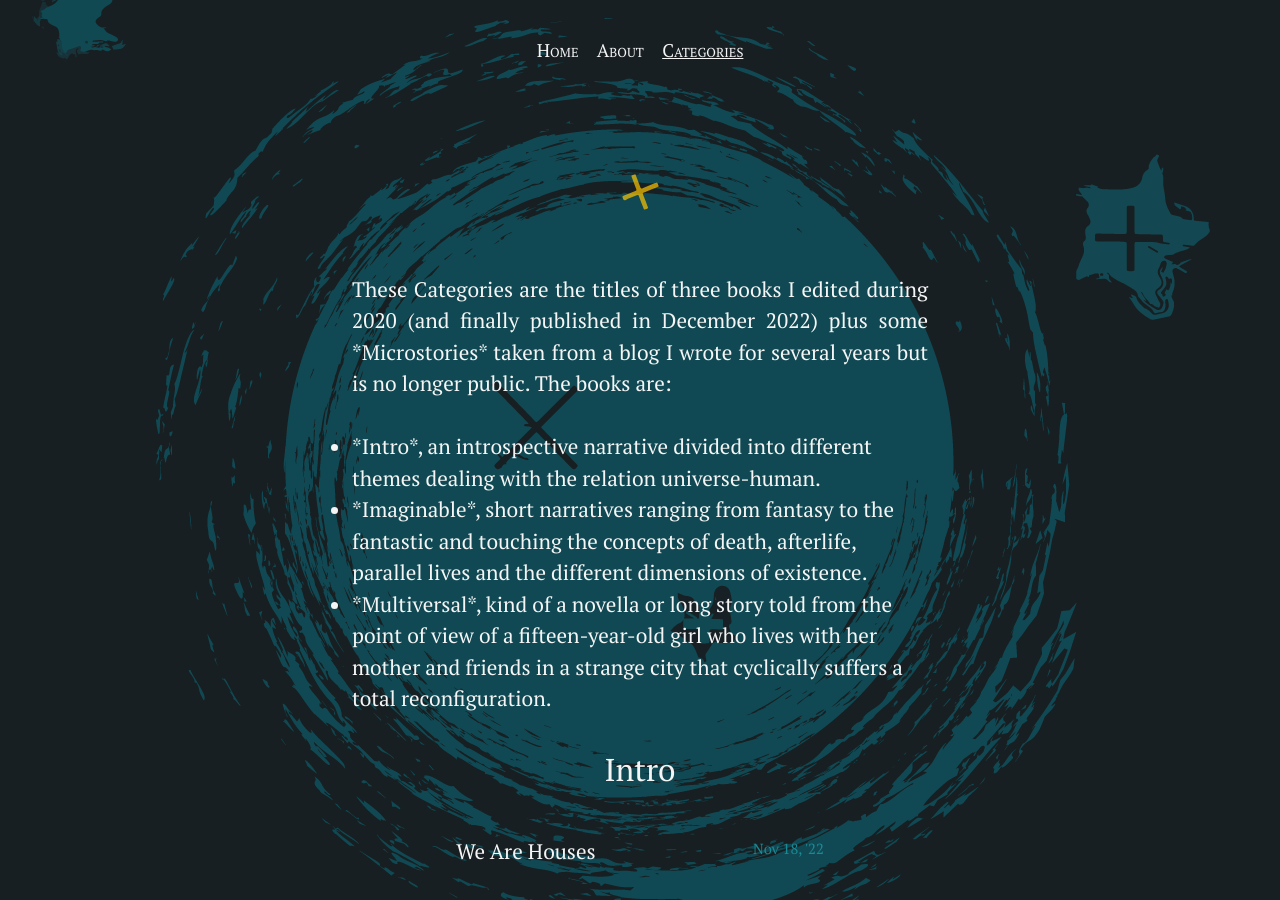
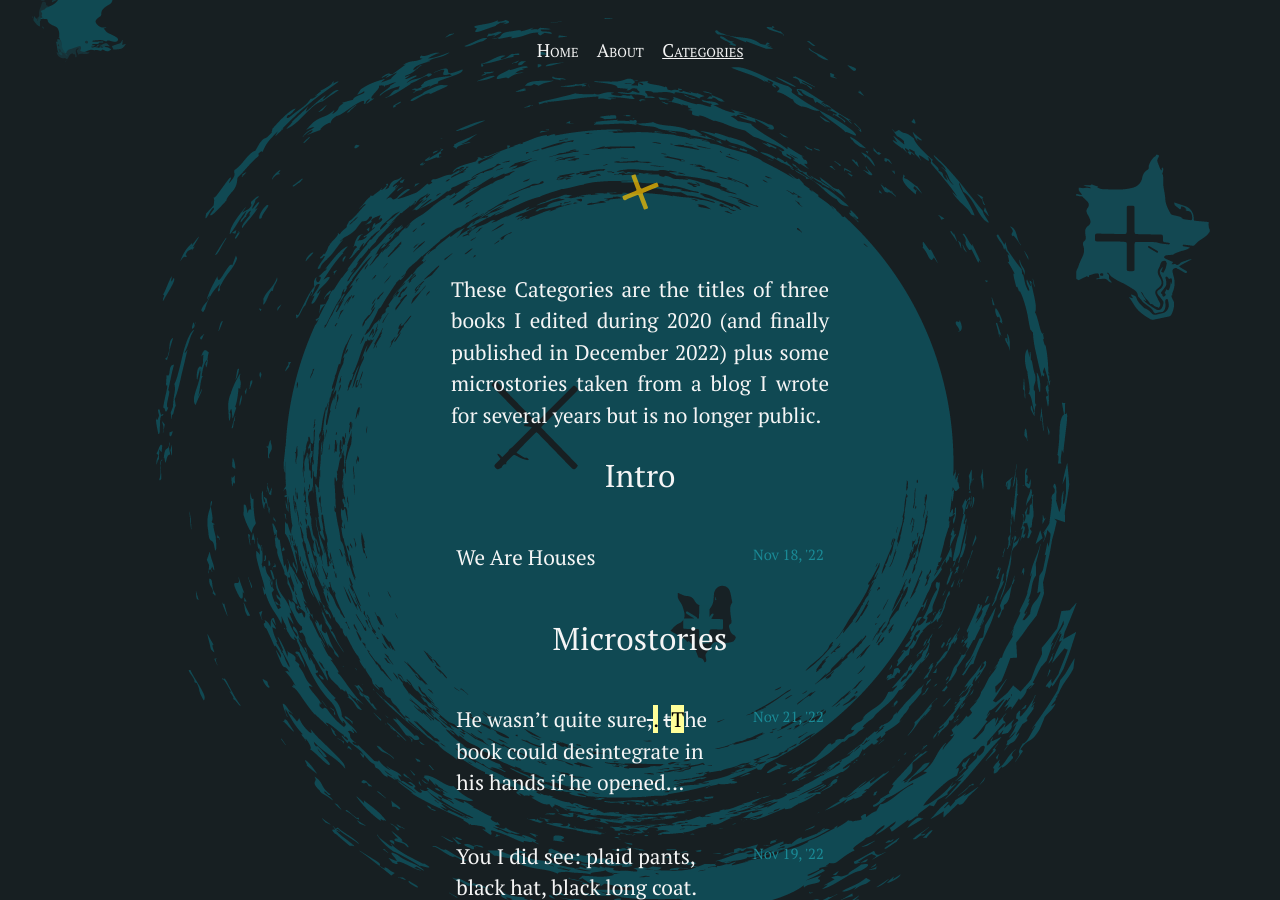
Before and after one commit to silvialohrmann/editorial, a Jekyll site: the page built from categories.html, in a window 1280 px wide and 900 px high. Built offline with Jekyll 4.4.1, drawn with Linux system fonts in a browser that asks for light colours.

Commit message:
Update categories.html

```diff
--- a/categories.html
+++ b/categories.html
@@ -4,13 +4,8 @@
 title:
 ---
 
-<p>These Categories are the titles of three books I edited during 2020 (and finally published in December 2022) plus some *Microstories* taken from a blog I wrote for several years but is no longer public. The books are:</p>
-    <ul class="category-list">
-<li>*Intro*, an introspective narrative divided into different themes dealing with the relation universe-human.</li>
-<li>*Imaginable*, short narratives ranging from fantasy to the fantastic and touching the concepts of death, afterlife, parallel lives and the different dimensions of existence.</li>
-<li>*Multiversal*, kind of a novella or long story told from the point of view of a fifteen-year-old girl who lives with her mother and friends in a strange city that cyclically suffers a total reconfiguration.</li>
-    </ul>
 <div class="category-ul">
+<p>These Categories are the titles of three books I edited during 2020 (and finally published in December 2022) plus some microstories taken from a blog I wrote for several years but is no longer public.</p>
 {% for category in site.categories %}
   <div>
     {% capture category_name %}{{ category | first }}{% endcapture %}
```
